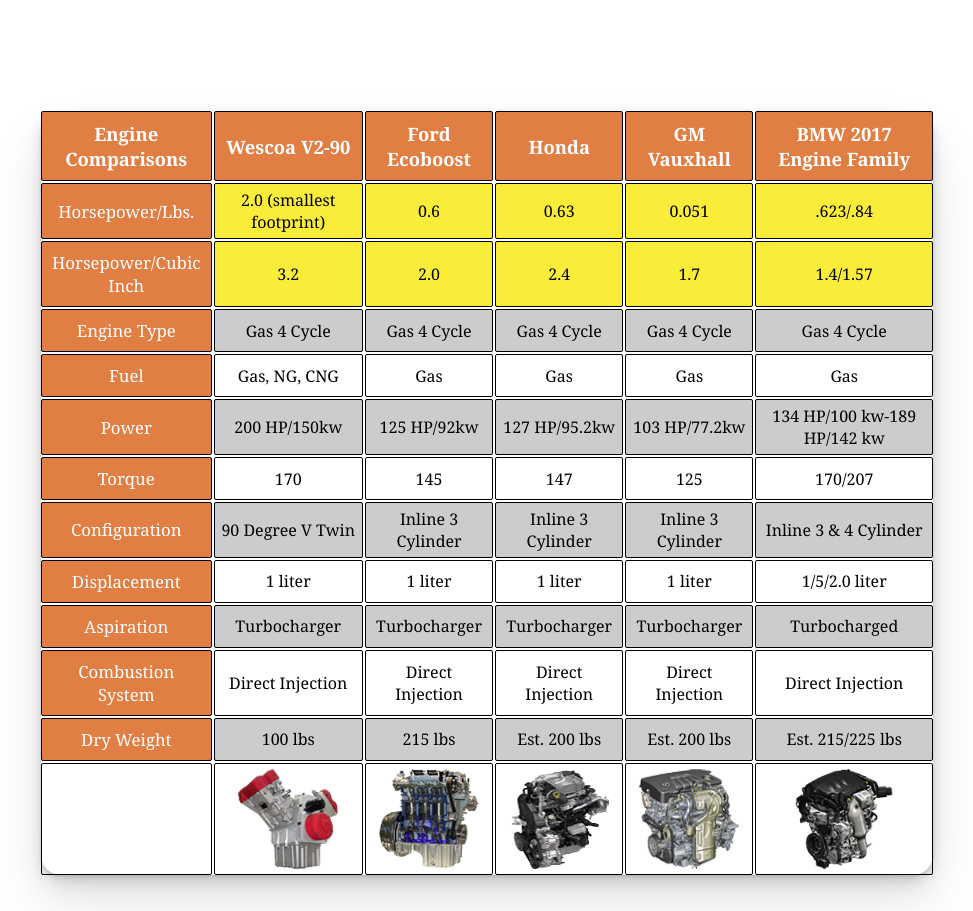
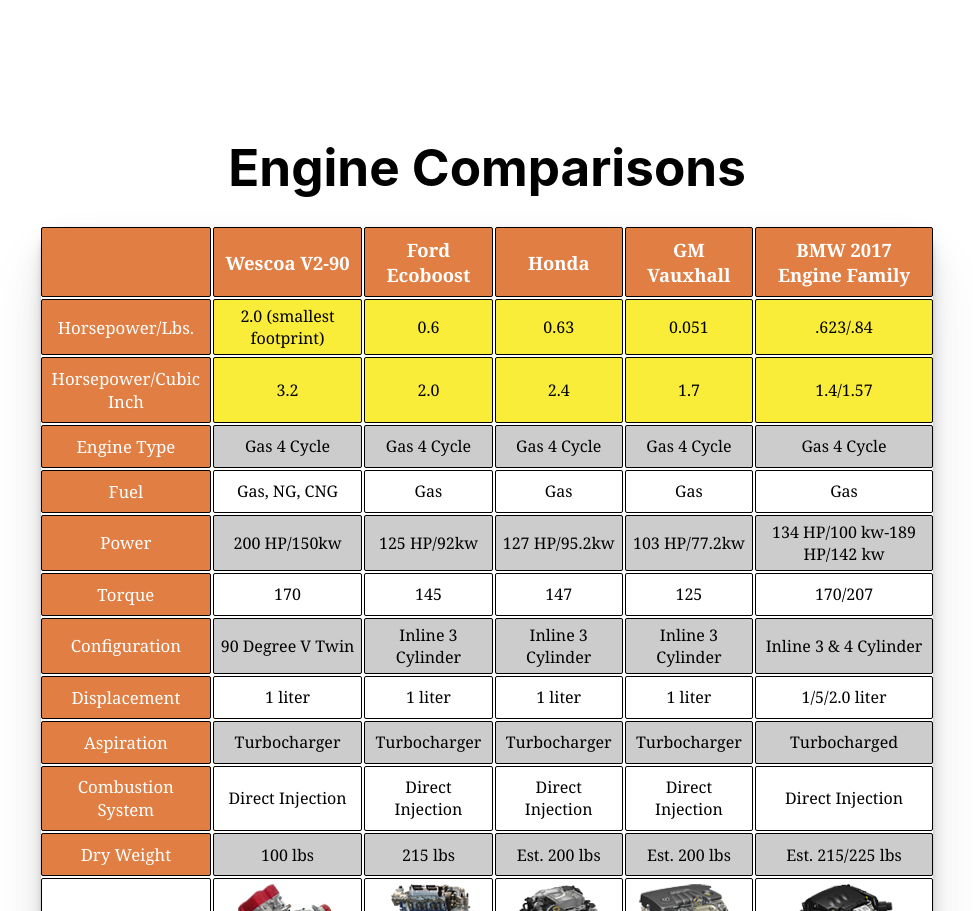
Before and after one commit to Elliot-Clark/Wescoa, a React (Create React App) app: page / in a window 1280 px wide. Shown: the part 1829-2740 px from the top of the page, without its empty margins (153-1126 px from the left). Built offline with nearby package versions, Linux system fonts and the light colour scheme.

Commit message:
Title move

```diff
--- a/src/Tertiary/tertiary.css
+++ b/src/Tertiary/tertiary.css
@@ -3,6 +3,11 @@
     margin-top: 20%;
     display: flex;
     justify-content: center;
+}
+
+#tertiary h1 {
+    margin: 3%;
+    font-size: 3.2rem;
 }
 
 #tertiary #engineComparisonsTable {
--- a/src/Tertiary/tertiary.js
+++ b/src/Tertiary/tertiary.js
@@ -9,10 +9,11 @@
     return (
         <div id="tertiary">
             <div id="engineComparisonsTable">
+                <h1>Engine Comparisons</h1>
                 <table>
                     <tbody>
                         <tr>
-                            <th>Engine Comparisons</th>
+                            <th></th>
                             <th>Wescoa V2-90</th>
                             <th>Ford Ecoboost</th>
                             <th>Honda</th>
```
